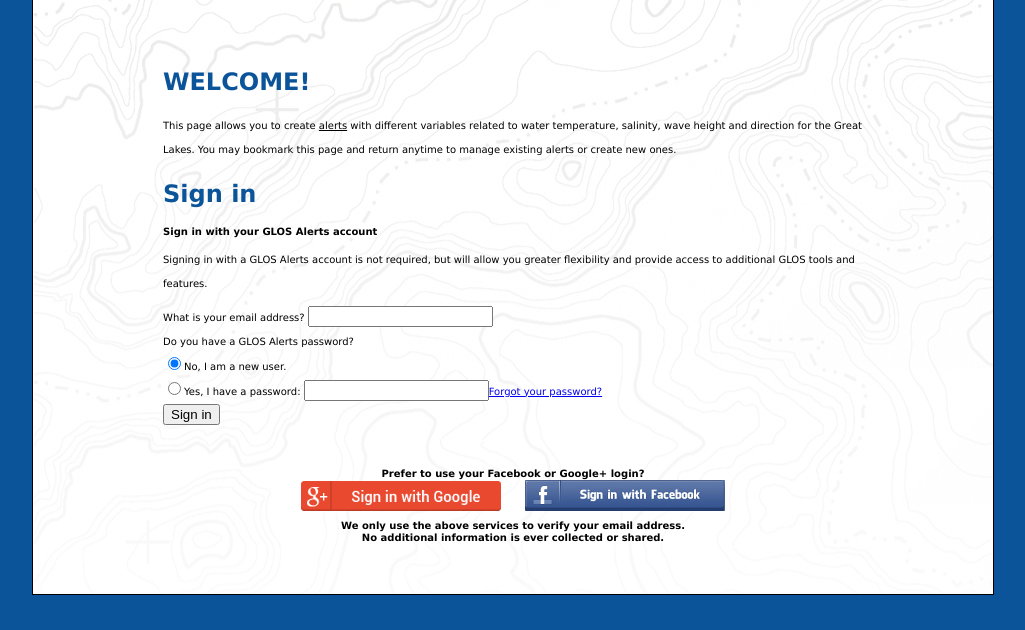
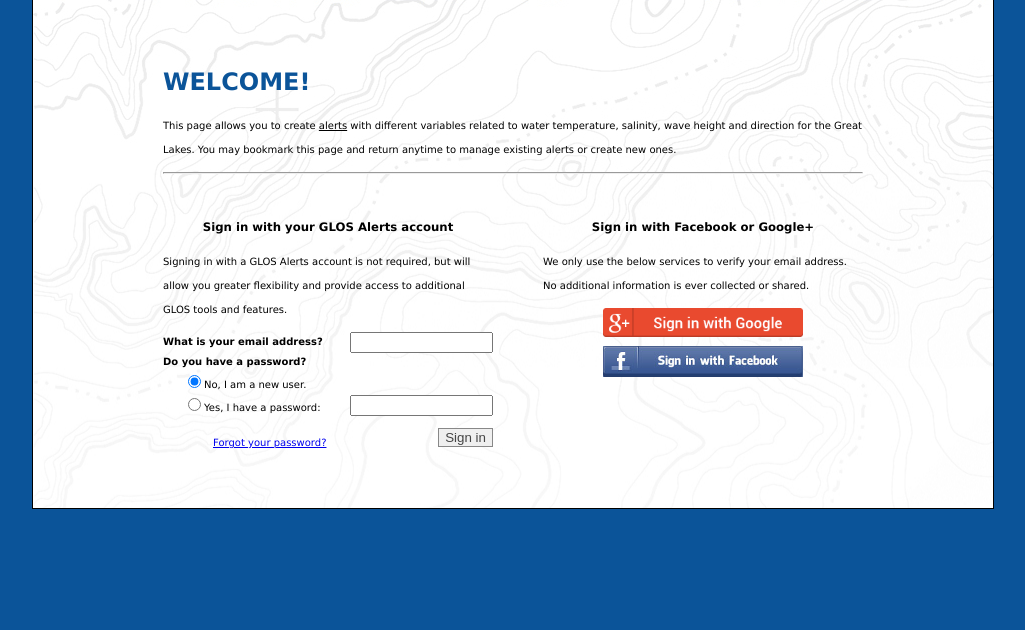
Before and after one commit to asascience-open/alerting, a Flask app: page / in a window 1280 px wide. Shown: the part 173-803 px from the top of the page, without its empty margins (127-1152 px from the left). After the commit the page ends 682 px from the top, so only its background shows below. Run offline with Flask 2, Linux system fonts and the light colour scheme; parts of the project's set-up code (start-up, migrations or seed data) failed here and were passed over; some libraries are stand-ins or nearby versions.

Commit message:
Style the new index page workflow

```diff
--- a/alerting/static/style.css
+++ b/alerting/static/style.css
@@ -11,6 +11,10 @@ body {
 h2 {
     font-size: 24px;
     color: #0B5499;
+}
+
+h3 {
+    text-align: center;
 }
 
 h4 {
@@ -85,13 +89,57 @@ form {
     margin: 0 auto;
 }
 
+
+    #welcome #local_logins {
+        width: 330px;
+        margin: 0 20px 0 0;
+        float: left;
+    }
+
+    #welcome #local_logins form {
+        line-height: 20px;
+    }
+
+    #welcome #local_logins form ul {
+        margin-left: 20px;
+    }
+
+        #welcome #local_logins form label {
+            font-weight: bold;
+        }
+
+        #welcome #local_logins form input[type=text] {
+            width: 135px;
+            float: right;
+        }
+
+        #welcome #local_logins form ul input[type=password] {
+            width: 135px;
+            float: right;
+        }
+
+        #welcome #local_logins form ul a {
+            float: left;
+            line-height: 30px;
+            margin-left: 30px;
+            margin-top: 10px;
+        }
+
+        #welcome #local_logins form ul input[type=submit] {
+            border: 1px solid #888;
+            color: #444;
+            cursor: pointer;
+            float: right;
+            margin-top: 10px;
+        }
+
     #welcome #social_logins {
-        margin: 40px auto 0 auto;
-        text-align: center;
+        width: 320px;
+        margin: 0 0 0 30px;
+        float: left;
     }
 
     #welcome #social_logins a {
-        margin: 10px;
         text-decoration: none;
     }
 
@@ -100,39 +148,8 @@ form {
         border: none;
     }
 
-    #welcome #logins {
+    #welcome #social_logins #login_buttons {
         text-align: center;
-        width: 100%;
-        margin: 70px auto;
-    }
-
-    #welcome #logins div {
-        float: left;
-        width: 50%;
-    }
-
-    #welcome #logins label {
-        clear: both;
-        width: 30%;
-        float: left;
-    }
-
-    #welcome #logins input {
-        border: 1px solid #aaa;
-        padding: 2px;
-    }
-
-    #welcome #logins #local input[type=text] {
-        float: left;
-        width: 50%;
-    }
-
-    #welcome #logins #local input[type=password] {
-        float: left;
-        width: 50%;
-    }
-    #welcome #logins #local input[type=submit] {
-        float: right;
     }
 
 
--- a/alerting/templates/forgot_password.html
+++ b/alerting/templates/forgot_password.html
@@ -9,7 +9,7 @@
         <br />
         <form name="password" method="POST" action="{{ url_for('forgot_password') }}">
             <input type="text" name="email" />
-            <input type="submit" name="submit" value="Set Password" />
+            <input type="submit" name="submit" value="Request new password" />
         </form>
     </div>
 
--- a/alerting/templates/index.html
+++ b/alerting/templates/index.html
@@ -974,34 +974,42 @@
                 ones.
             </p>
 
-            <h2>Sign in</h2>
+            <hr />
+            <br />
 
             <div id="local_logins">
-                <h4>Sign in with your GLOS Alerts account</h4>
+                <h3>Sign in with your GLOS Alerts account</h3>
                 <p>Signing in with a GLOS Alerts account is not required, but will allow you greater flexibility and provide access to additional GLOS tools and features.</p>
                 <form name="register" method="POST" action="{{ url_for('login_local') }}">
                     <label for="email">What is your email address?</label>
                     <input type="text" name="email" />
                     <br />
-                    <label for="iamanewuser">Do you have a GLOS Alerts password?</label>
-                    <br />
-                    <input type="radio" name="iamanewuser" value="true" checked="checked" />No, I am a new user.<br />
+                    <label for="iamanewuser">Do you have a password?</label>
+                    <ul>
+                        <li><input type="radio" name="iamanewuser" value="true" checked="checked" />No, I am a new user.<br />
+                        <li>
                             <input type="radio" name="iamanewuser" value="false"/>Yes, I have a password:
-                    <input type="password" name="password" id="password" /><a href="{{ url_for('forgot_password') }}" class="forgot_password">Forgot your password?</a><br />
+                            <input type="password" name="password" id="password" />
+                        </li>
+                        <li>
+                            <a href="{{ url_for('forgot_password') }}" class="forgot_password">Forgot your password?</a>
                             <input type="submit" name="submit" value="Sign in" />
+                        </li>
+                    </ul>
                 </form>
             </div>
 
             <div id="social_logins">
-                <h4>Prefer to use your Facebook or Google+ login?</h4>
+                <h3>Sign in with Facebook or Google+</h3>
+                <p>We only use the below services to verify your email address. No additional information is ever collected or shared.</p>
+                <div id="login_buttons">
                     <a href="{{ url_for('login_google') }}">
                         <img src="{{ url_for('.static', filename='images/google.png') }}" />
                     </a>
                     <a href="{{ url_for('login_facebook') }}">
                         <img src="{{ url_for('.static', filename='images/facebook.png') }}" />
                     </a>
-                <h4>We only use the above services to verify your email address.</h4>
-                <h4>No additional information is ever collected or shared.</h4>
+                </div>
                 <div class="clear"></div>
             </div>
 
--- a/alerting/views/session.py
+++ b/alerting/views/session.py
@@ -186,7 +186,6 @@ def login_local():
                 flash("Please enter a password")
             else:
                 pass_check = user.check_password(password)
-                app.logger.info(user.password)
                 if pass_check:
                     login_user(user)
                     flash("Signed in as '%s'." % email)
```
Lines whose indentation alone changed are shown as unchanged.
